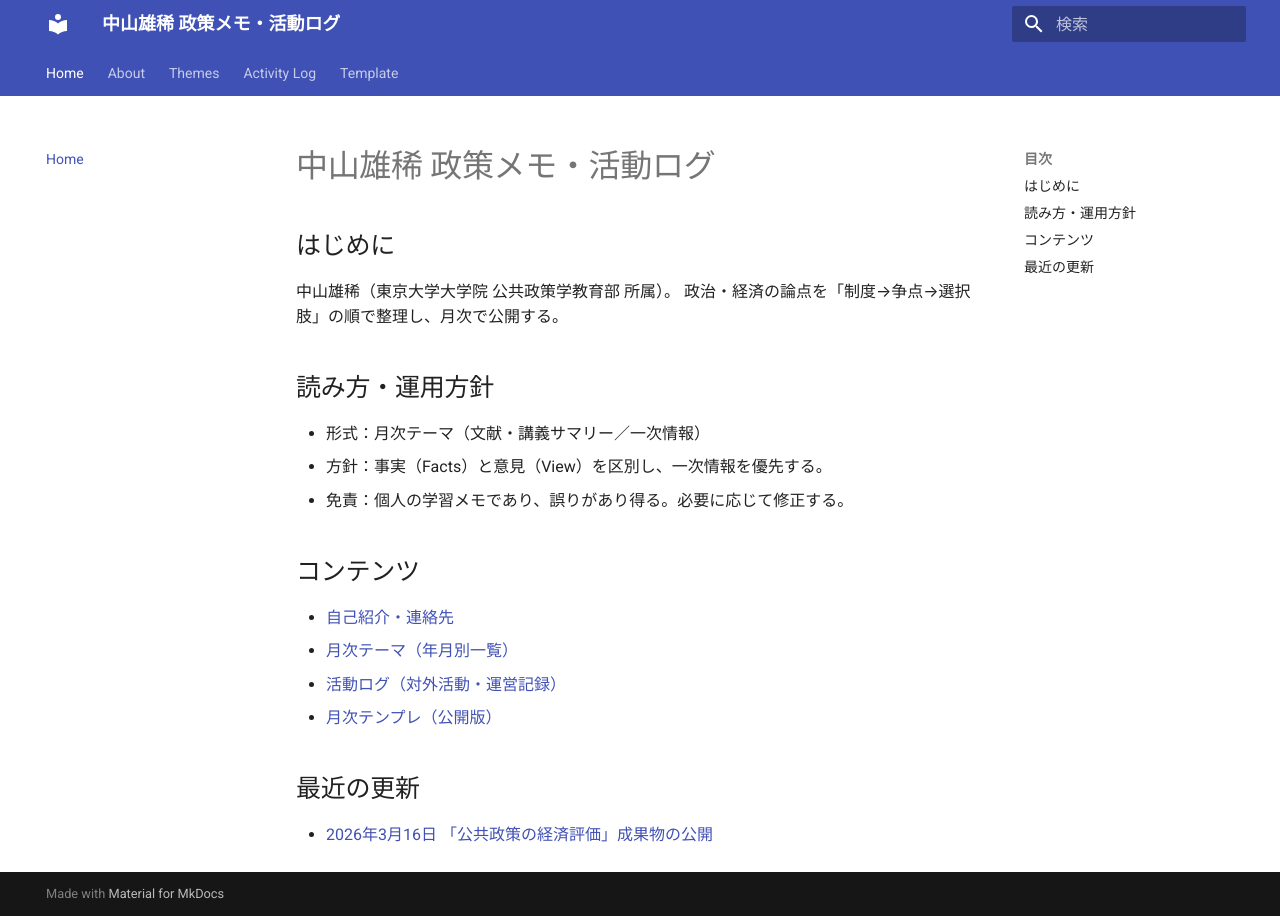
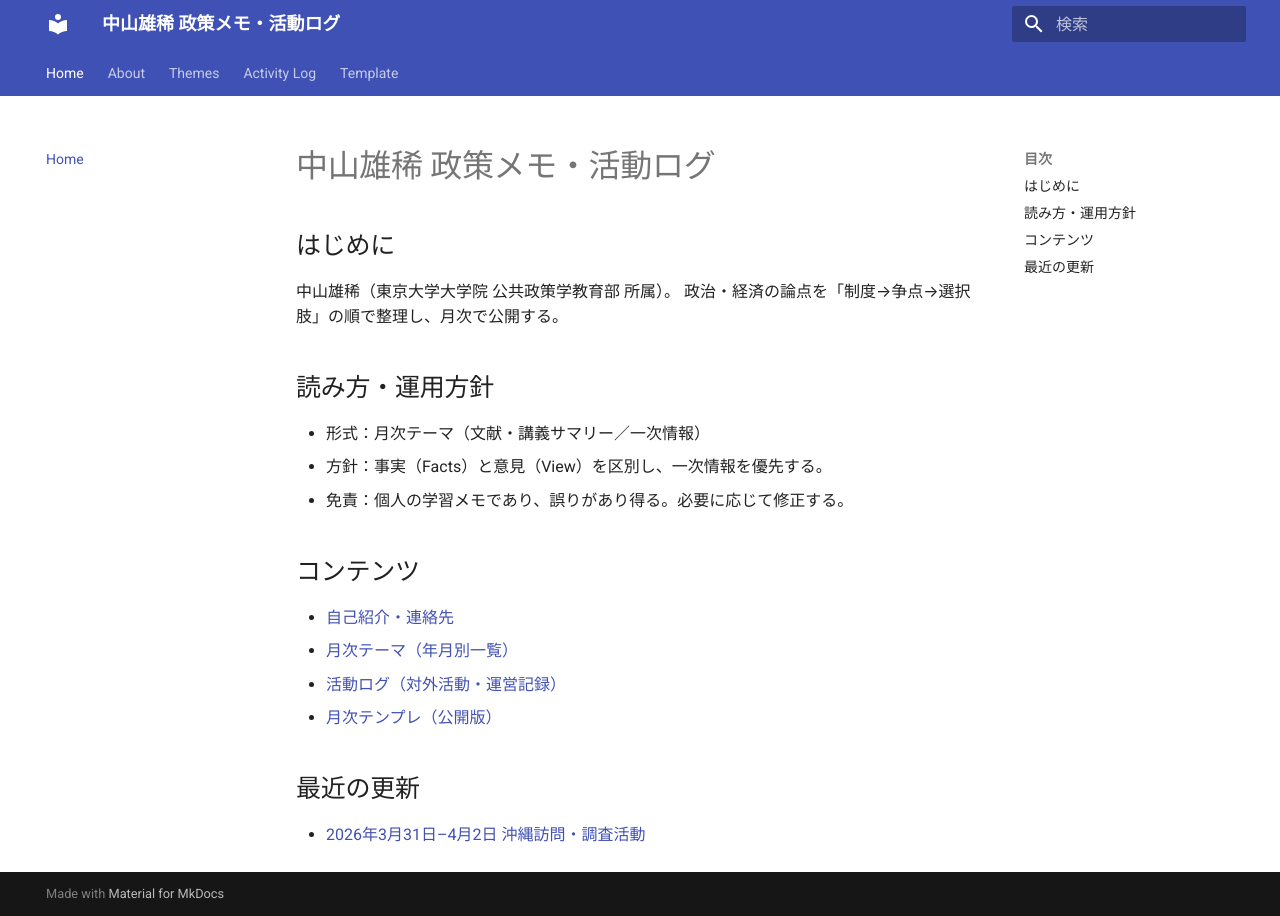
Before and after one commit to yu-ki-nakayama/policy-notes, an MkDocs documentation site: the page built from docs/index.md, in a window 1280 px wide. Built offline with MkDocs 1.6.1 and Material for MkDocs 9.7.7, drawn with Linux system fonts in a browser that asks for light colours.

Commit message:
Update index.md

```diff
--- a/docs/index.md
+++ b/docs/index.md
@@ -17,4 +17,4 @@
 
 
 ## 最近の更新
-- [2026年3月16日 「公共政策の経済評価」成果物の公開](activity/20260316.md)
+- [2026年3月31日–4月2日 沖縄訪問・調査活動](activity/20260402.md)
```
